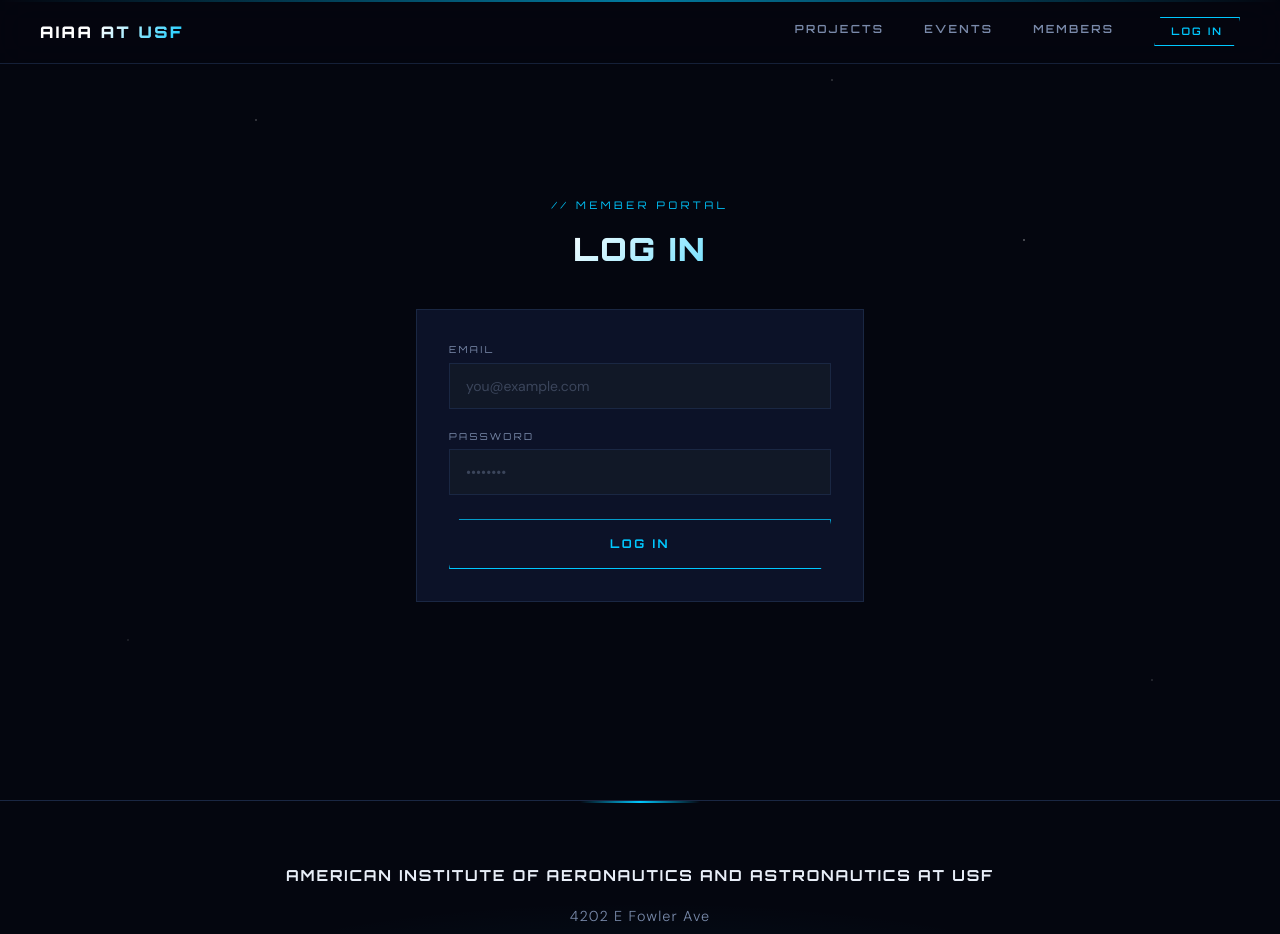
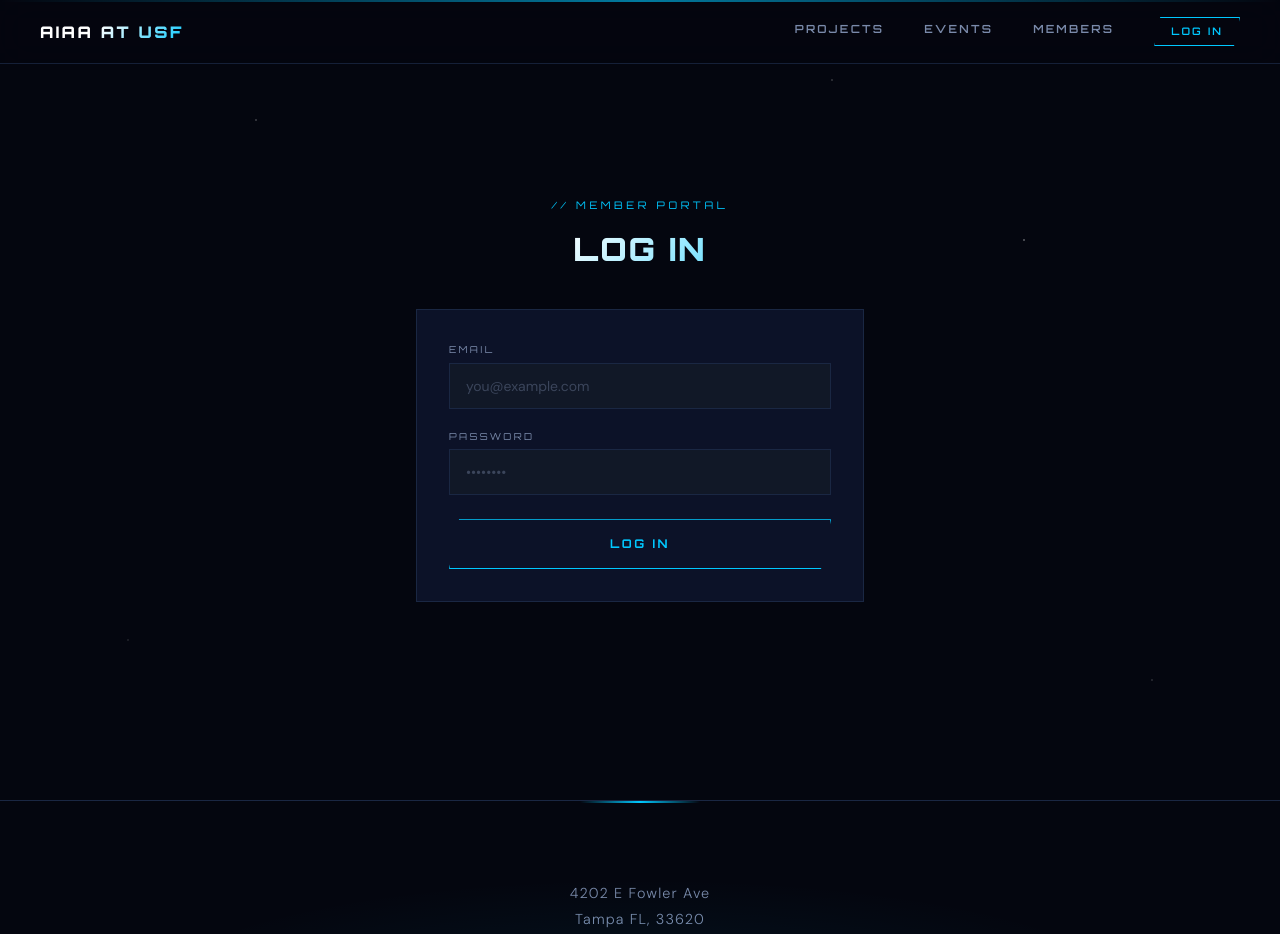
Before and after one commit to WilliamDoan17/AIAA-Website, a React app in the folder frontend/: page /login in a window 1280 px wide. Shown: the top 934 px of the page. Built offline with nearby package versions, Linux system fonts and the light colour scheme; no server answers; the database is empty; the HTML template or start-up script is replaced by a standard one.

Commit message:
- Use context and provider for

```diff
--- a/frontend/src/App.tsx
+++ b/frontend/src/App.tsx
@@ -3,16 +3,19 @@
 import PublicRoute from './routes/PublicRoute'
 import ProtectedRoute from './routes/ProtectedRoute'
 import AuthProvider from './providers/AuthProvider'
+import ClubInfoProvider from './providers/ClubInfoProvider'
 
 function App() {
 
   return (
     <BrowserRouter>
       <AuthProvider>
-        <Routes>
-          <Route path="/*" element={<PublicRoute></PublicRoute>}></Route>
-          <Route path="/u/*" element={<ProtectedRoute></ProtectedRoute>}></Route>
-        </Routes>
+        <ClubInfoProvider>
+          <Routes>
+            <Route path="/*" element={<PublicRoute />} />
+            <Route path="/u/*" element={<ProtectedRoute />} />
+          </Routes>
+        </ClubInfoProvider>
       </AuthProvider>
     </BrowserRouter>
   )
--- a/frontend/src/components/Footer.tsx
+++ b/frontend/src/components/Footer.tsx
@@ -1,8 +1,12 @@
+import useClubInfo from '../hooks/useClubInfo'
+
 const Footer = () => {
+  const { clubInfo } = useClubInfo()
+
   return (
     <div className="relative z-[1] py-16 px-10 border-t border-rim flex flex-col items-center bg-void text-center gap-4 overflow-hidden footer-wrap">
       <h1 className="font-display text-[clamp(0.7rem,1.5vw,0.95rem)] font-bold uppercase tracking-[0.12em] text-copy m-0">
-        American Institute of Aeronautics and Astronautics at USF
+        {clubInfo?.name ?? ''}
       </h1>
       <h3 className="font-body text-[0.9rem] font-light tracking-[0.08em] text-muted m-0 leading-[1.8]">
         4202 E Fowler Ave<br />Tampa FL, 33620
--- /dev/null
+++ b/frontend/src/contexts/ClubInfoContext.ts
@@ -0,0 +1,14 @@
+import { createContext } from 'react'
+import type { ClubInfo } from '../types/club'
+
+interface ClubInfoContextType {
+  clubInfo: ClubInfo | null
+  loading: boolean
+}
+
+const ClubInfoContext = createContext<ClubInfoContextType>({
+  clubInfo: null,
+  loading: true,
+})
+
+export default ClubInfoContext
--- /dev/null
+++ b/frontend/src/hooks/useClubInfo.ts
@@ -0,0 +1,6 @@
+import { useContext } from 'react'
+import ClubInfoContext from '../contexts/ClubInfoContext'
+
+const useClubInfo = () => useContext(ClubInfoContext)
+
+export default useClubInfo
--- a/frontend/src/pages/Landing.tsx
+++ b/frontend/src/pages/Landing.tsx
@@ -1,8 +1,8 @@
-import { useState, useEffect } from 'react'
+import { Link } from 'react-router-dom'
 import useProjects from "../hooks/useProjects"
 import useEvents from '../hooks/useEvents'
 import useMembers from "../hooks/useMembers"
-import { getClubInfo } from '../services/club'
+import useClubInfo from '../hooks/useClubInfo'
 import type { Member } from '../types/member'
 import type { Event } from '../types/event'
 import type { Project } from '../types/project'
@@ -10,7 +10,7 @@
 
 const MemberCard = ({ member }: { member: Member }) => {
   return (
-    <div className="bg-panel p-8 px-6 text-center relative overflow-hidden transition-[background] duration-300 hover:bg-surface fade-up member-glow">
+    <Link to={`/members/${member.id}`} className="bg-panel p-8 px-6 text-center relative overflow-hidden transition-[background] duration-300 hover:bg-surface fade-up member-glow block no-underline">
       <div className="w-[90px] h-[90px] rounded-full overflow-hidden border-2 border-rim mx-auto mb-4 transition-[border-color] duration-300 relative z-[1] hover:border-accent">
         {member.photo
           ? <img className="w-full h-full object-cover [filter:grayscale(30%)] transition-[filter] duration-300 hover:[filter:grayscale(0%)]" src={member.photo} alt={member.name} />
@@ -23,7 +23,7 @@
       <p className="text-[0.8rem] text-accent m-0 tracking-[0.08em] uppercase font-normal relative z-[1]">
         {member.title}
       </p>
-    </div>
+    </Link>
   )
 }
 
@@ -132,11 +132,11 @@
   )
 }
 
-const HeroSection = () => {
+const HeroSection = ({ clubInfo }: { clubInfo: ClubInfo | null }) => {
   return (
     <div className="relative min-h-screen flex flex-col items-center justify-center text-center py-24 px-8 z-[1] overflow-hidden hero-glow hero-line">
       <h1 className="font-display text-[clamp(1.8rem,5vw,3.8rem)] font-black uppercase tracking-[0.06em] leading-[1.15] max-w-[900px] mb-6 heading-gradient fade-up-slow">
-        American Institute of Aeronautics and Astronautics at USF
+        {clubInfo?.name ?? ''}
       </h1>
       <h3 className="font-body font-light text-[clamp(1rem,2.5vw,1.4rem)] tracking-[0.25em] uppercase text-accent mb-10 fade-up-slow-d1">
         Become part of our vibrant community
@@ -148,15 +148,7 @@
   )
 }
 
-const AboutSection = () => {
-  const [clubInfo, setClubInfo] = useState<ClubInfo | null>(null)
-
-  useEffect(() => {
-    getClubInfo().then(setClubInfo).catch(console.error)
-  }, [])
-
-  if (!clubInfo) return null
-
+const AboutSection = ({ clubInfo }: { clubInfo: ClubInfo }) => {
   return (
     <div className="relative z-[1] max-w-[860px] py-24 px-8 border-l-2 border-rim ml-[max(2rem,calc(50vw-430px))] mr-8">
       <span className="font-display text-[0.7rem] tracking-[0.3em] text-accent block mb-8 uppercase">
@@ -173,10 +165,12 @@
 }
 
 const Landing = () => {
+  const { clubInfo } = useClubInfo()
+
   return (
     <div className="bg-void text-copy font-body min-h-screen overflow-x-hidden relative starfield">
-      <HeroSection />
-      <AboutSection />
+      <HeroSection clubInfo={clubInfo} />
+      {clubInfo && <AboutSection clubInfo={clubInfo} />}
       <ProjectSection />
       <EventSection />
       <MemberSection />
--- /dev/null
+++ b/frontend/src/providers/ClubInfoProvider.tsx
@@ -0,0 +1,24 @@
+import { useState, useEffect } from 'react'
+import ClubInfoContext from '../contexts/ClubInfoContext'
+import { getClubInfo } from '../services/club'
+import type { ClubInfo } from '../types/club'
+
+const ClubInfoProvider = ({ children }: { children: React.ReactNode }) => {
+  const [clubInfo, setClubInfo] = useState<ClubInfo | null>(null)
+  const [loading, setLoading] = useState(true)
+
+  useEffect(() => {
+    getClubInfo()
+      .then(setClubInfo)
+      .catch(console.error)
+      .finally(() => setLoading(false))
+  }, [])
+
+  return (
+    <ClubInfoContext.Provider value={{ clubInfo, loading }}>
+      {children}
+    </ClubInfoContext.Provider>
+  )
+}
+
+export default ClubInfoProvider
```
Also changed, not shown: 1 other file (tests, documents, lock files or other folders).
